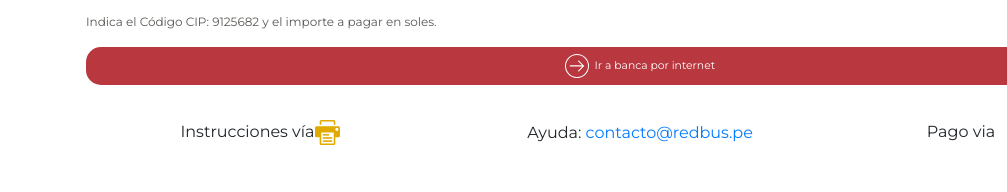
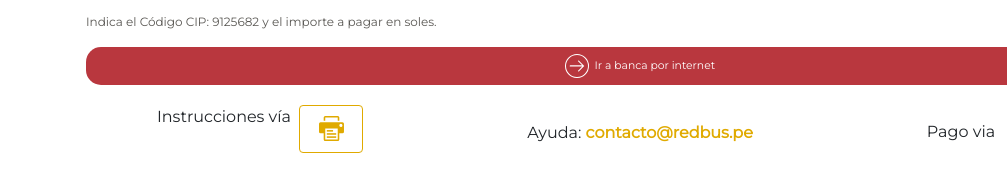
Before and after one commit to AndreaChumioque/redbus, a React app: page / in a window 1280 px wide. Shown: the part 398-590 px from the top of the page, 0-1007 px from the left. Built offline with nearby package versions, Linux system fonts and the light colour scheme.

Commit message:
Subiendo css  de   componente PrintThisComponenet y css  de   link de correo

```diff
--- a/public/css/main.css
+++ b/public/css/main.css
@@ -190,3 +190,23 @@ label:focus,
 .agentes{
   width: 120px;
 }
+/*Print*/
+
+.intructionPrint{
+  padding-right: 1vh;
+}
+
+.containerPrint{
+  display:inline-block;
+  border:1px solid #e0aa00 !important;
+  height: 6vh;
+  margin-bottom: 1vh;
+   width: 8vh;
+}
+
+/*Email*/
+
+.MailContacto{
+  color:#e0aa00;
+  font-weight: 800;
+}
--- a/src/components/Footer.js
+++ b/src/components/Footer.js
@@ -5,7 +5,7 @@ const Footer = () => (
   <footer className='container'>
     <ul className='nav row d-flex align-items-center justify-content-center'>
     <PrintThisComponent/>
-      <li className="text-center mail nav-item col-md-4 col-6">Ayuda:  <a className=''href="mailto:contacto@redbus.pe">contacto@redbus.pe</a>   </li>
+      <li className="text-center mail nav-item col-md-4 col-6">Ayuda:  <a className='MailContacto'href="mailto:contacto@redbus.pe">contacto@redbus.pe</a>   </li>
       <li className=" text-center logoFooter nav-item col-md-4  col-5">Pago via
         <img className="m-3" src="assets/logo-pagoefectivo.svg" alt="Redbus - PagoEfectivo" width="86px" />
       </li>
--- a/src/components/PrintThisComponent.js
+++ b/src/components/PrintThisComponent.js
@@ -15,8 +15,11 @@ class PrintThisComponent extends Component {
 
     return (
 
-        <li className="text-center print nav-item col-md-4 col-12 aling-center">Instrucciones vía
-        <a onClick={() => window.print()} className='containerPrint ' href=""><img src="../assets/icon-print.svg" alt="Print" width="25px" /></a>
+        <li className="text-center print nav-item col-md-4 col-12 d-flex flex-row justify-content-center">
+          <span className='intructionPrint'>Instrucciones vía</span>
+          <a onClick={() => window.print()} className='d-flex align-items-center justify-content-center containerPrint  rounded content-center' href="">
+            <img src="../assets/icon-print.svg" alt="Print" width="25px" />
+          </a>
         </li>
 
 
```
